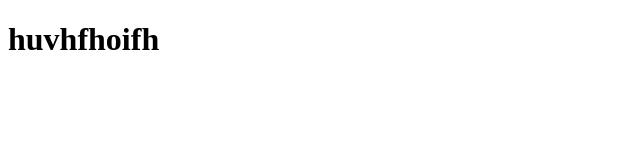
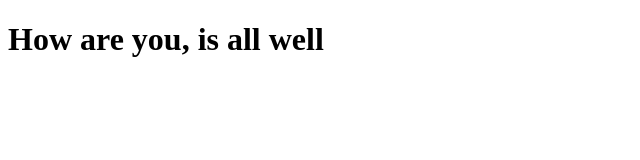
Before and after one commit to YogeshSakhare/demo2, a plain HTML site: page index.html in a window 1280 px wide. Shown: the whole page, without its empty margins (0-640 px from the left). Drawn offline with Linux system fonts and the light colour scheme.

Commit message:
Update index.html

```diff
--- a/index.html
+++ b/index.html
@@ -6,6 +6,6 @@
     <title>Document</title>
 </head>
 <body>
-    <h1>huvhfhoifh</h1>
+    <h1>How are you, is all well</h1>
 </body>
 </html>
```
